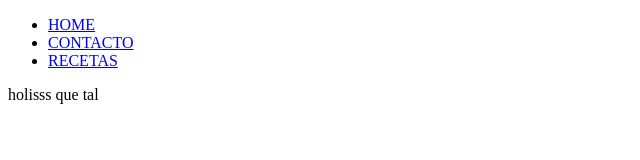
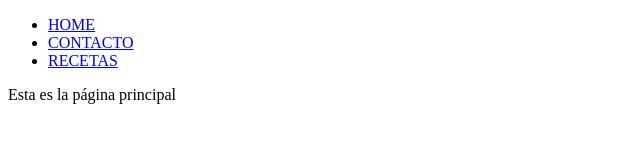
Before and after one commit to Anjara91/html, a plain HTML site: page index.html in a window 1280 px wide. Shown: the full height of the page, 0-640 px from the left. Drawn offline with Linux system fonts and the light colour scheme.

Commit message:
cambio en el index

```diff
--- a/index.html
+++ b/index.html
@@ -18,6 +18,6 @@
         </ul>
     </nav>
 
-    holisss que tal
+    Esta es la página principal
   </body>
 </html>
```
